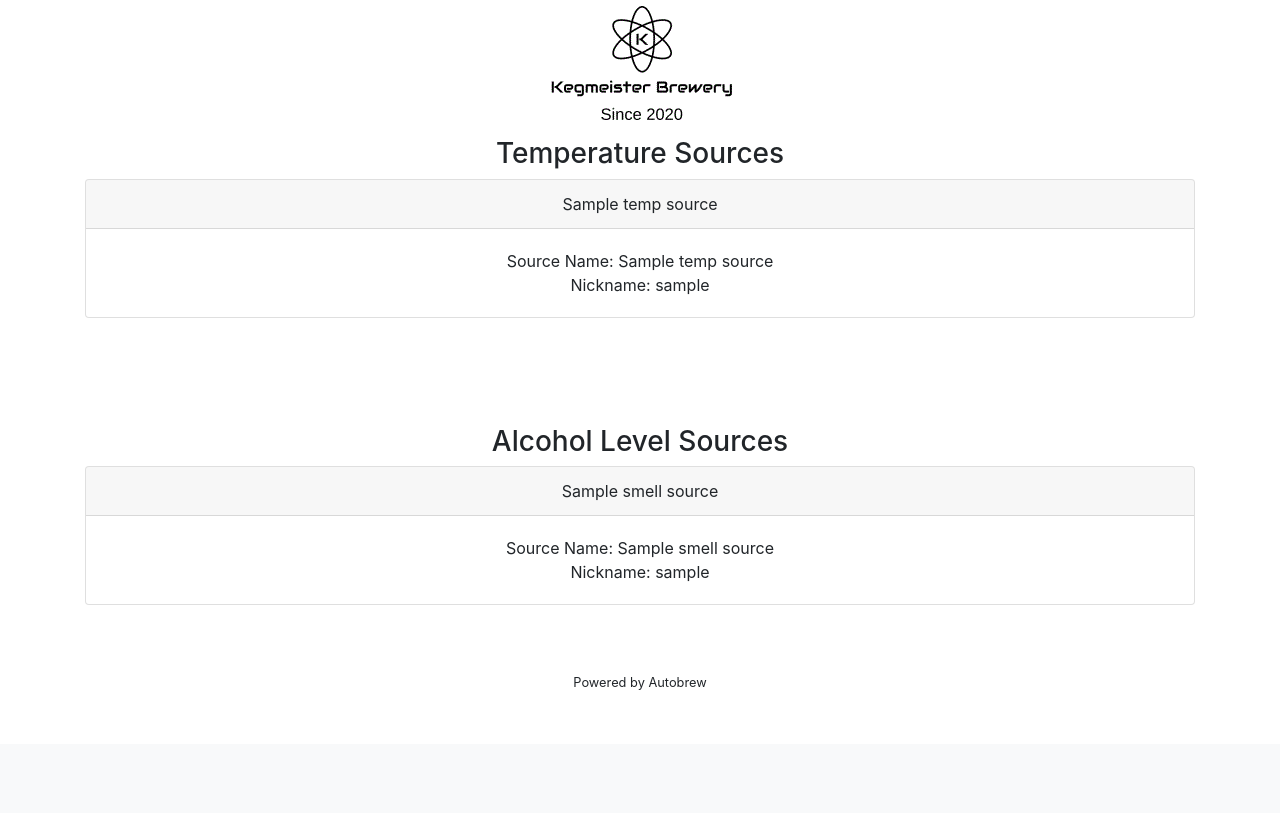
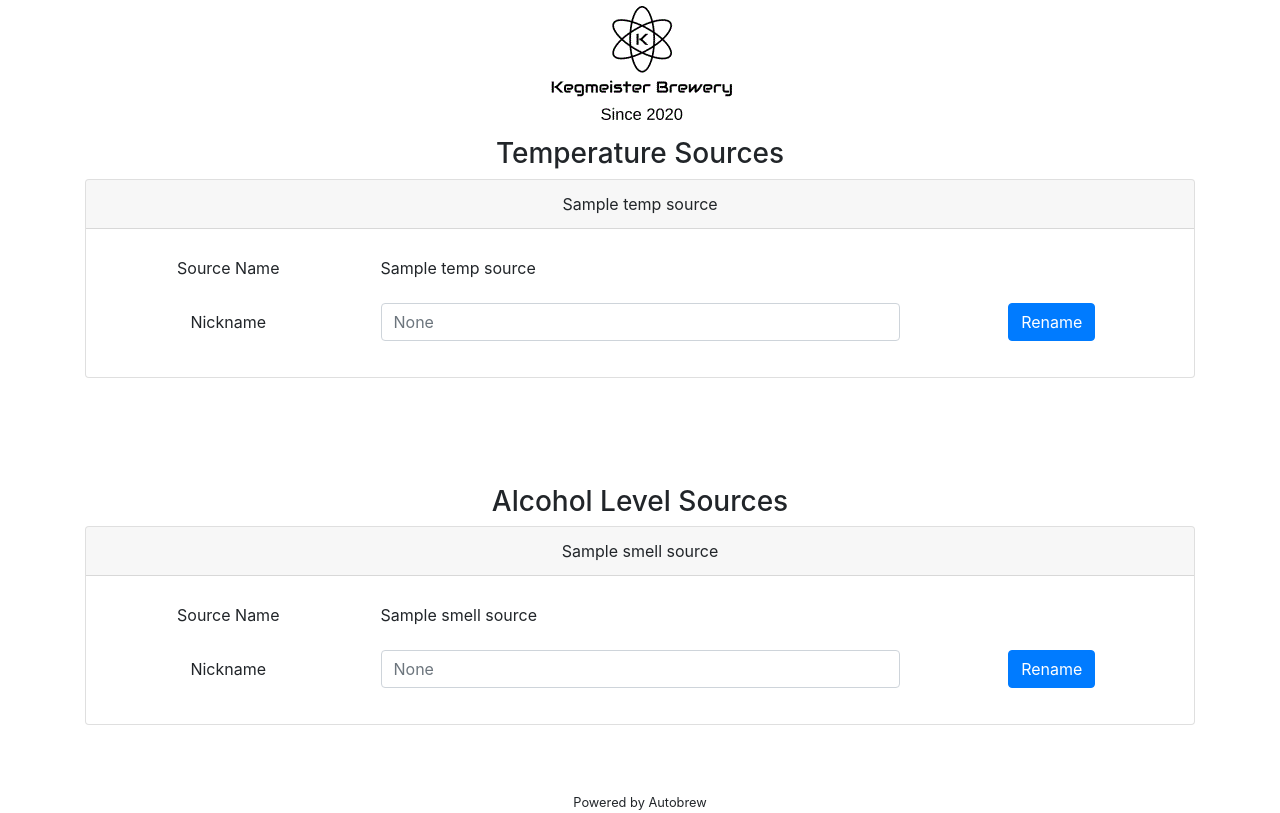
Before and after one commit to paulharte/autobrew, a Flask app: template autobrew/templates/config.html in a window 1280 px wide. Shown: the part 56-869 px from the top of the page. Before the commit the page ends 746 px from the top, so only its background shows below. Run offline with Flask 2, Linux system fonts and the light colour scheme; the template is opened without the code that fills it: most values are stand-ins (such as "Sample title", 1, 10 or a date in 2020); some libraries are stand-ins or nearby versions.

Commit message:
More config and rename work

```diff
--- a/autobrew/templates/alcohol.html
+++ b/autobrew/templates/alcohol.html
@@ -8,7 +8,7 @@
     {% for smell_source in smell_sources %}
     <div class="card box-shadow">
         <div class="card-header">
-            <h3>Live {{ smell_source.get_name() }} alcohol level is <span id="alcohol_{{ smell_source.get_name() }}">...</span></h3>
+            <h3>Live {{ smell_source.get_display_name() }} alcohol level is <span id="alcohol_{{ smell_source.get_name() }}">...</span></h3>
         </div>
         <div class="card-body">
             {{ charts[smell_source.get_name()] }}
--- a/autobrew/templates/config.html
+++ b/autobrew/templates/config.html
@@ -1,28 +1,17 @@
 {% extends "base.html" %}
 {% block title %}Configuration{% endblock %}
 {% block content %}
+    {% import "config_item.html" as config_item %}
     <h3>Temperature Sources</h3>
     <div class="card-deck mb-3 text-center">
     {% for temp_source in temp_sources %}
-        <div class="card mb-4 box-shadow">
-            <div class="card-header">{{ temp_source.get_name() }}</div>
-            <div class="card-body">
-                Source Name: {{ temp_source.get_name() }} <br>
-                Nickname: {{ temp_source.nickname }}
-            </div>
-        </div>
+        {{ config_item.config_item(source=temp_source) }}
     {% endfor %}
     </div>
     <h3><br><br>Alcohol Level Sources</h3>
     <div class="card-deck mb-3 text-center">
     {% for smell_source in smell_sources %}
-        <div class="card mb-4 box-shadow">
-            <div class="card-header">{{ smell_source.get_name() }}</div>
-            <div class="card-body">
-                Source Name: {{ smell_source.get_name() }} <br>
-                Nickname: {{ smell_source.nickname }}
-            </div>
-        </div>
+        {{ config_item.config_item(source=smell_source) }}
     {% endfor %}
     </div>
 {% endblock %}
--- /dev/null
+++ b/autobrew/templates/config_item.html
@@ -0,0 +1,24 @@
+{% macro config_item(source) -%}
+<div class="card mb-4 box-shadow">
+    <div class="card-header">{{ source.get_name() }}</div>
+    <div class="card-body">
+        <form action="{{ url_for('set_nickname') }}">
+          <div class="form-group row">
+            <label for="name" class="col-md-3 col-form-label">Source Name</label>
+            <div class="col-md-9">
+              <input type="text" readonly class="form-control-plaintext" id="name" name="name" value="{{ source.get_name() }}">
+            </div>
+          </div>
+          <div class="form-group row">
+            <label for="nickname" class="col-md-3 col-form-label">Nickname</label>
+            <div class="col-md-6">
+              <input type="text" class="form-control" id="nickname" name="nickname" placeholder="None">
+            </div>
+              <div class="col-md-3">
+              <input class="btn btn-primary" type="submit" value="Rename" >
+            </div>
+          </div>
+        </form>
+    </div>
+</div>
+{%- endmacro %}
--- a/autobrew/templates/main_template.html
+++ b/autobrew/templates/main_template.html
@@ -9,7 +9,7 @@
     <br>
     <div class="card box-shadow">
         <div class="card-header">
-            <h3>Live {{ source.get_name() }} temperature is <span id="temp_{{ source.get_name() }}">...</span>
+            <h3>Live {{ source.get_display_name() }} temperature is <span id="temp_{{ source.get_name() }}">...</span>
             {% if source.is_primary %}
                 <span class="badge badge-secondary">PRIMARY</span>
             {% else %}
--- a/autobrew/webserver.py
+++ b/autobrew/webserver.py
@@ -109,7 +109,7 @@ def set_nickname(source_factory: TempSourceFactory):
     source = source_factory.get_temp_source(name)
     if not source:
         return render_template(
-            "success.html", success_message="Could not find probe named: " + name
+            "error.html", message="Could not find probe named: " + name
         )
 
     source.set_nickname(nickname)
```
